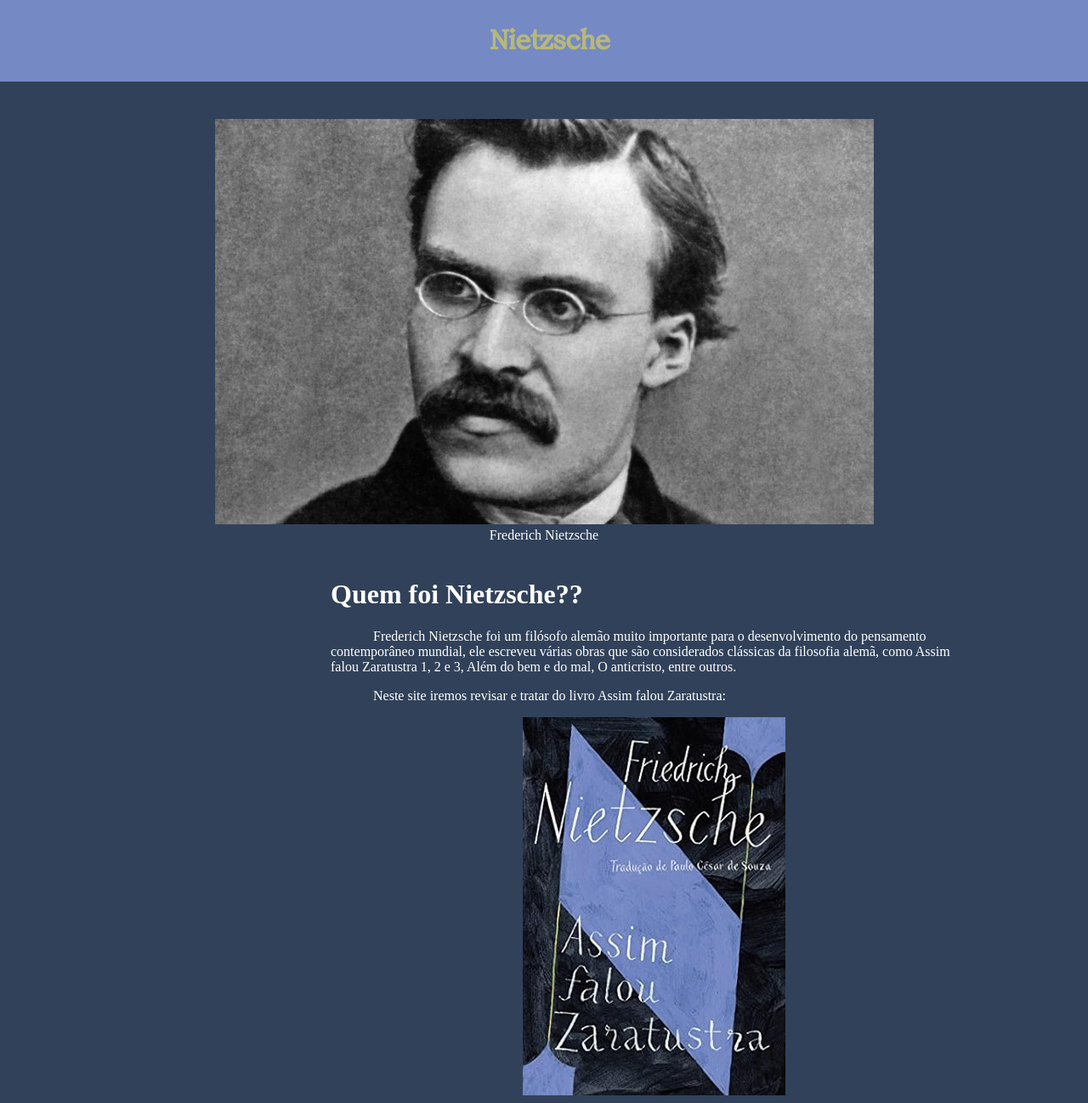
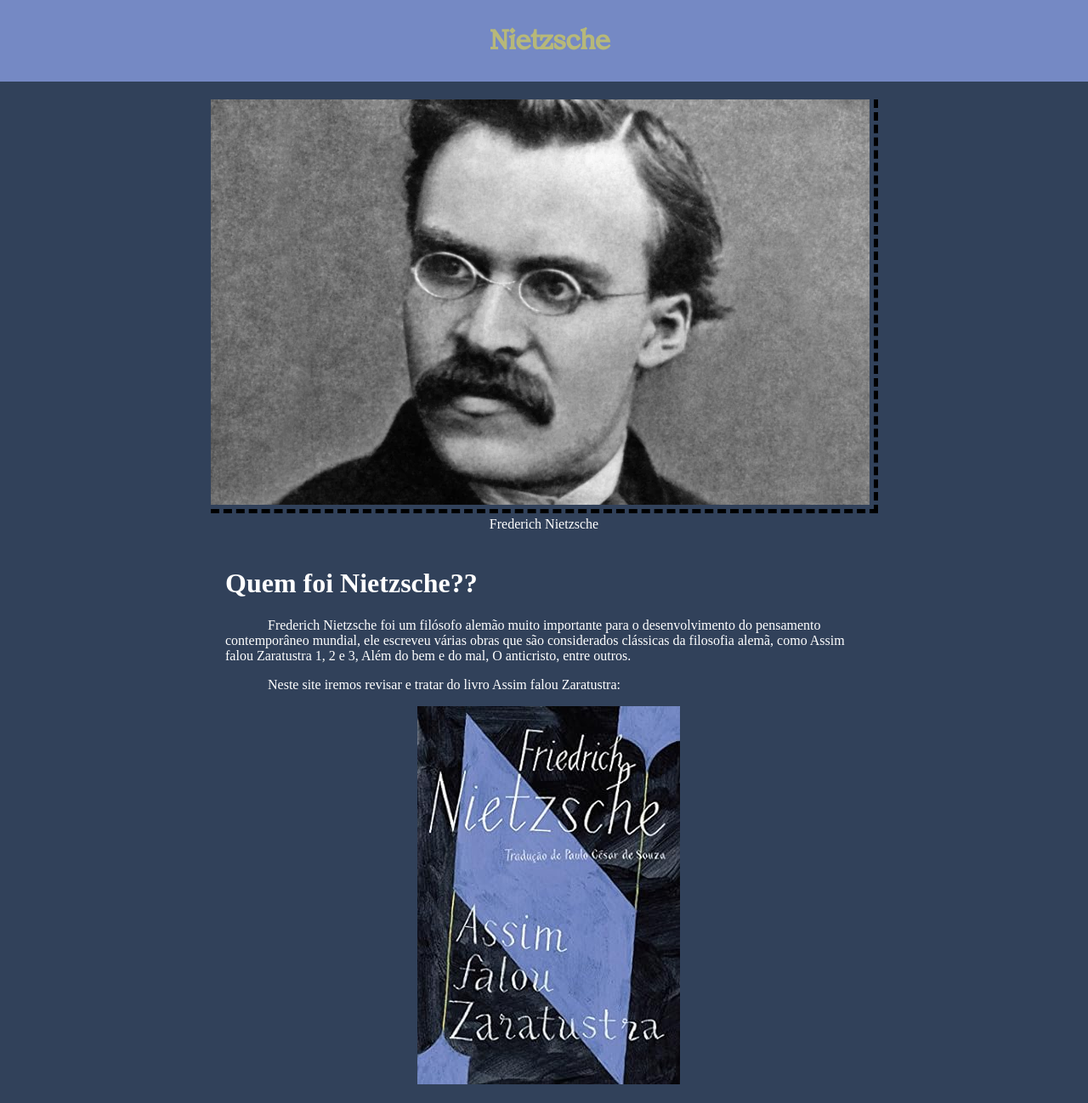
Before and after one commit to LoLbitto/SiteNietzsche, a plain HTML site: page index.html in a window 1280 px wide. Shown: the whole page at 85% size. Drawn offline with Linux system fonts and the light colour scheme.

Commit message:
#2 arrumar as posições

```diff
--- a/index.html
+++ b/index.html
@@ -11,6 +11,7 @@
     <header>
         <h1>Nietzsche</h1>
     </header>
+    <div id = "espaco"></div>
     <div id = "foto">
         <img src="images/nieztsche.webp">
         <p>Frederich Nietzsche</p>
--- a/style.css
+++ b/style.css
@@ -22,7 +22,7 @@ body{
 #texto {
     position: relative;
     padding: 5px;
-    left: 30%;
+    left: calc(50vw - 760px/2);
     width: 760px;
     word-wrap: break-word;
     p {
@@ -36,11 +36,27 @@ body{
 
 #foto {
     text-align: center;
-    padding-top: 140px;
+    padding-top : 20px;
+
     p{
         margin-top: 0px;
         color: white;
     }
+
+    img{
+        padding-right: 5px;
+        padding-bottom: 5px;
+
+        border: dashed;
+        border-color: black;
+        border-width: 5px;
+        border-top-width: 0px;
+        border-left-width: 0px;
+    }
+}
+
+#espaco {
+    height: 97px;
 }
 
 p {
```
Also changed, not shown: zaratustra.html (+9 -0 lines).
